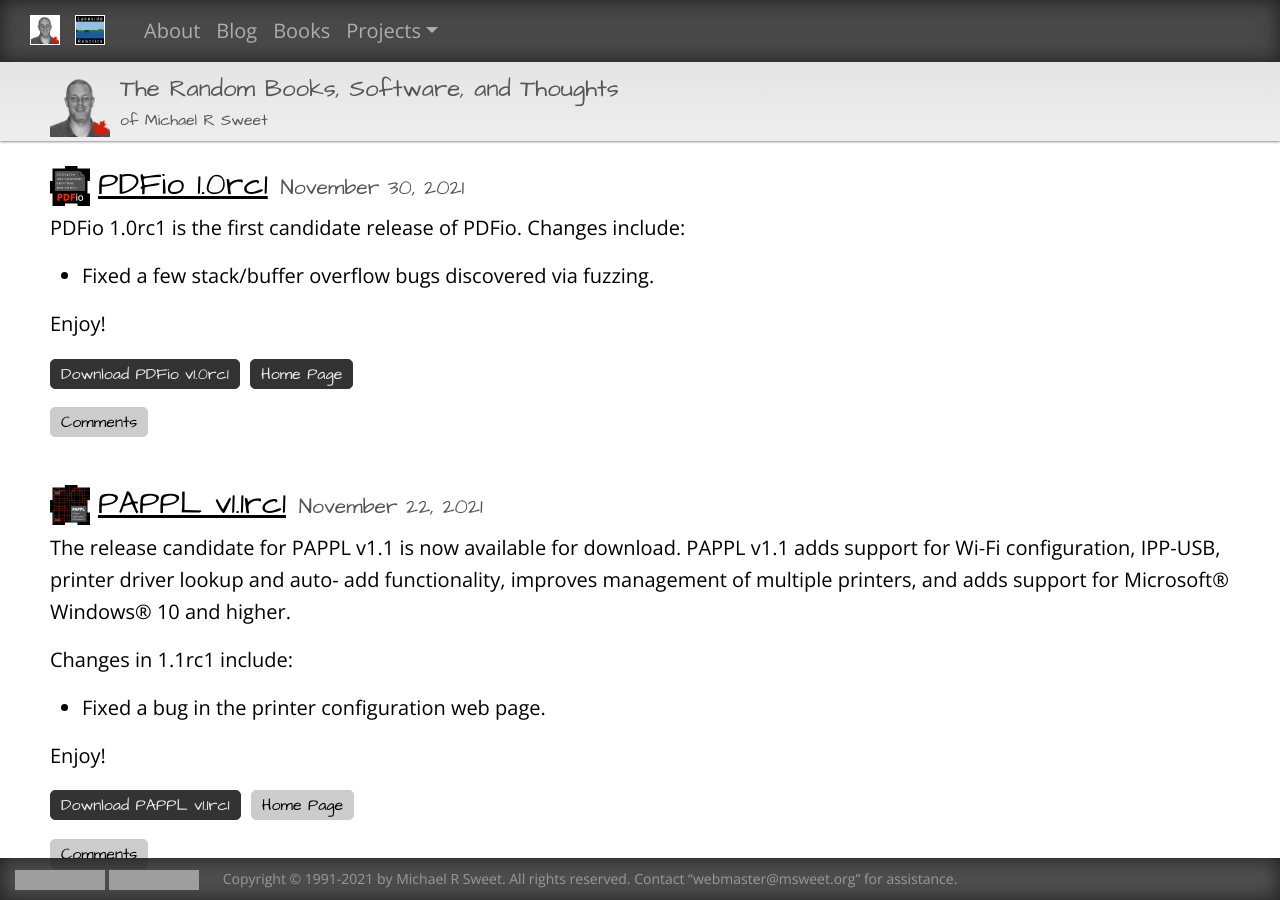
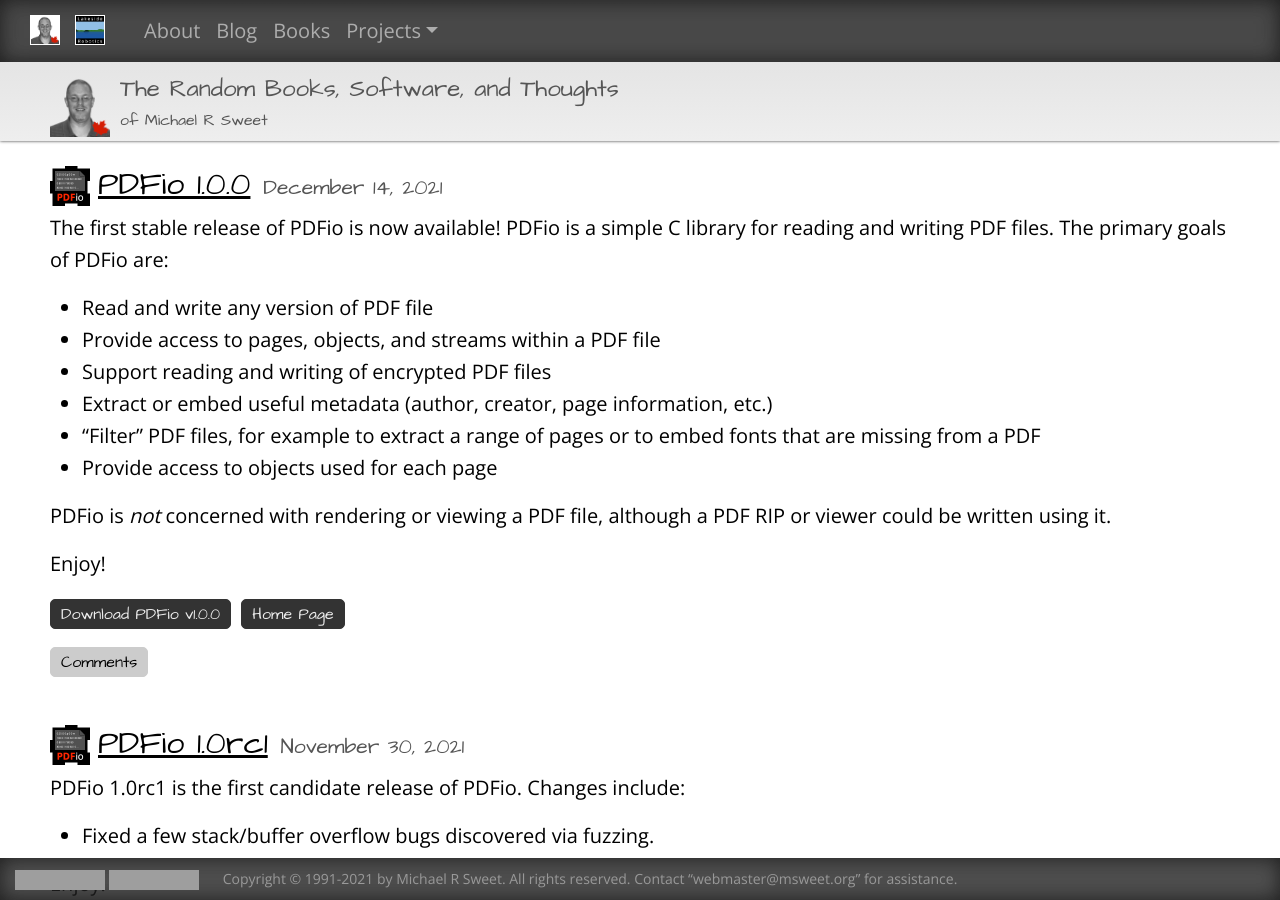
Before and after one commit to michaelrsweet/michaelrsweet.github.com, a Jekyll site: the page built from index.html, in a window 1280 px wide and 900 px high. Built offline with Jekyll 4.4.1, drawn with Linux system fonts in a browser that asks for light colours; some of the changed text lies outside the part shown; grey boxes are pictures that could not be loaded.

Commit message:
PDFio 1.0.0 release.

```diff
--- /dev/null
+++ b/_posts/2021-12-14-pdfio-1.0.0.md
@@ -0,0 +1,28 @@
+---
+title: PDFio 1.0.0
+category: pdfio
+layout: post
+permalink: /blog/:year-:month-:day-:title.html
+excerpt_separator: <!--more-->
+comments: true
+commentform: true
+---
+
+The first stable release of PDFio is now available!  PDFio is a simple C library
+for reading and writing PDF files.  The primary goals of PDFio are:
+
+- Read and write any version of PDF file
+- Provide access to pages, objects, and streams within a PDF file
+- Support reading and writing of encrypted PDF files
+- Extract or embed useful metadata (author, creator, page information, etc.)
+- "Filter" PDF files, for example to extract a range of pages or to embed fonts
+  that are missing from a PDF
+- Provide access to objects used for each page
+
+PDFio is *not* concerned with rendering or viewing a PDF file, although a PDF
+RIP or viewer could be written using it.
+
+Enjoy!
+
+<a class="btn btn-primary" href="https://github.com/michaelrsweet/pdfio/releases/tag/v1.0.0">Download PDFio v1.0.0</a>
+<a class="btn btn-primary" href="/pdfio/index.html">Home Page</a>
--- a/pdfio/pdfio.html
+++ b/pdfio/pdfio.html
@@ -1,13 +1,13 @@
 <!DOCTYPE html>
 <html lang="en-US">
 <head>
-<title>PDFio Programming Manual v1.0rc1</title>
+<title>PDFio Programming Manual v1.0.0</title>
 <meta http-equiv="Content-Type" content="text/html;charset=utf-8">
 <meta name="generator" content="codedoc v3.7">
 <meta name="author" content="Michael R Sweet">
 <meta name="language" content="en-US">
 <meta name="copyright" content="Copyright © 2021 by Michael R Sweet">
-<meta name="version" content="1.0rc1">
+<meta name="version" content="1.0.0">
 <style type="text/css"><!--
 body {
   background: white;
@@ -245,7 +245,7 @@
 <body>
 <div class="header">
 <p><img class="title" src="pdfio-512.png"></p>
-<h1 class="title">PDFio Programming Manual v1.0rc1</h1>
+<h1 class="title">PDFio Programming Manual v1.0.0</h1>
 <p>Michael R Sweet</p>
 <p>Copyright © 2021 by Michael R Sweet</p>
 </div>
```
Also changed, not shown: 1 other file.
